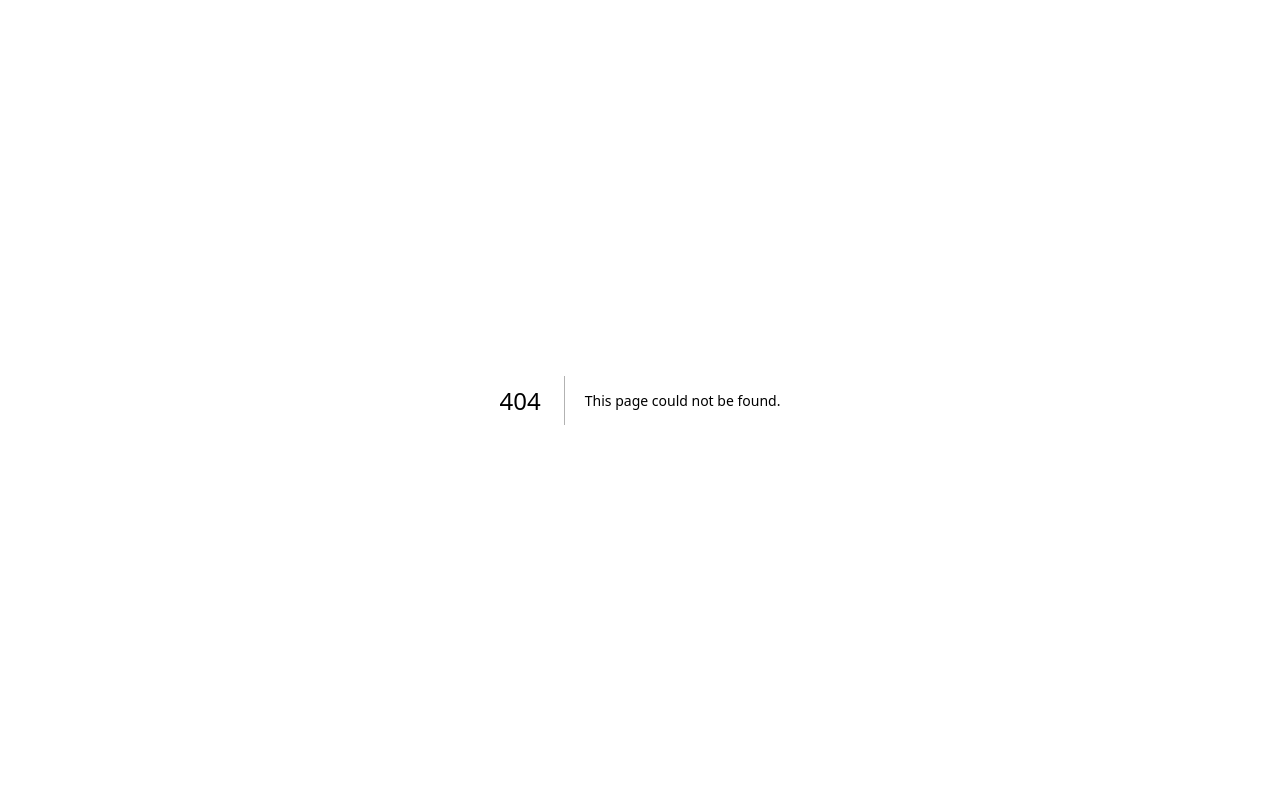
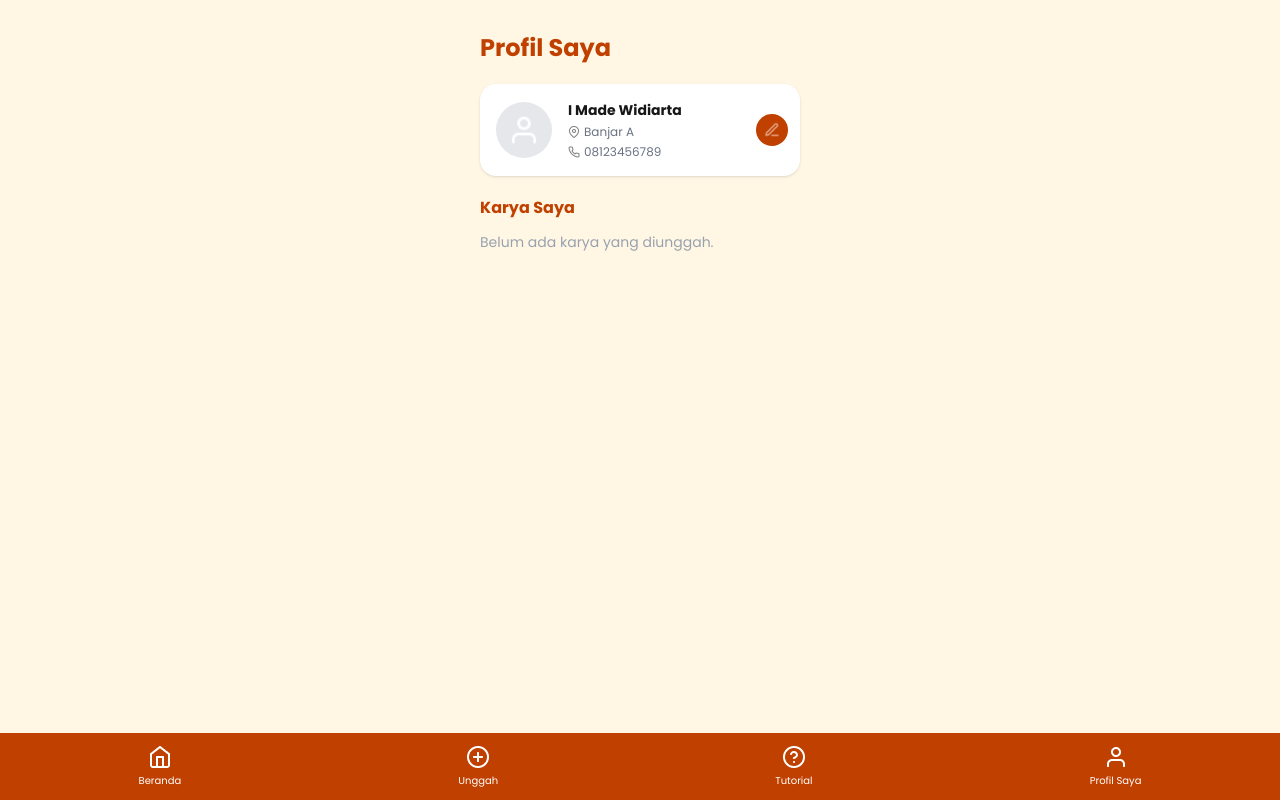
Before and after one commit to iqbalh17/OTI-Internship-Kel4, a Next.js app in the folder frontend/: page /profil in a window 1280 px wide. Before the commit this address had no page. Built offline with nearby package versions, Linux system fonts and the light colour scheme.

Commit message:
feat: profile

```diff
--- /dev/null
+++ b/frontend/src/app/profil/page.tsx
@@ -0,0 +1,186 @@
+'use client'
+
+import { useState, useEffect, useRef } from 'react'
+import { Poppins } from 'next/font/google'
+import Image from 'next/image'
+import Link from 'next/link'
+
+const poppins = Poppins({
+  subsets: ['latin'],
+  weight: ['400', '500', '700'],
+})
+
+export default function Profil() {
+  const fileRef = useRef<HTMLInputElement>(null)
+  const [fotoProfil, setFotoProfil] = useState<string | null>(null)
+  const [nama, setNama] = useState('I Made Widiarta')
+  const [banjar, setBanjar] = useState('Banjar A')
+  const [noHp, setNoHp] = useState('08123456789')
+  const [editMode, setEditMode] = useState(false)
+  const [karyaSaya, setKaryaSaya] = useState<any[]>([])
+
+  useEffect(() => {
+    const profil = localStorage.getItem('profil')
+    if (profil) {
+      const data = JSON.parse(profil)
+      setNama(data.nama || 'I Made Widiarta')
+      setBanjar(data.banjar || 'Banjar A')
+      setNoHp(data.noHp || '08123456789')
+      setFotoProfil(data.foto || null)
+    }
+
+    const produk = localStorage.getItem('produk')
+    if (produk) {
+      const all = JSON.parse(produk)
+      setKaryaSaya(all.filter((p: any) => p.oleh === 'Saya'))
+    }
+  }, [])
+
+  const handleFoto = (e: React.ChangeEvent<HTMLInputElement>) => {
+    const file = e.target.files?.[0]
+    if (file) {
+      const url = URL.createObjectURL(file)
+      setFotoProfil(url)
+    }
+  }
+
+  const handleSimpan = () => {
+    localStorage.setItem('profil', JSON.stringify({ nama, banjar, noHp, foto: fotoProfil }))
+    setEditMode(false)
+  }
+
+  return (
+    <div className="min-h-screen bg-[#FFF7E4] flex justify-center">
+      <div className={poppins.className + " w-[360px] min-h-screen flex flex-col pt-8 pb-24 px-5 gap-5"}>
+
+        <h1 className="text-2xl font-bold text-[#C04000]">Profil Saya</h1>
+
+        {/* Card Profil */}
+        <div className="bg-white rounded-2xl px-4 py-4 flex items-center gap-4 relative shadow-sm">
+
+          {/* Foto Profil */}
+          <div
+            className="w-14 h-14 rounded-full bg-gray-200 overflow-hidden shrink-0 cursor-pointer relative"
+            onClick={() => editMode && fileRef.current?.click()}
+          >
+            {fotoProfil ? (
+              <Image src={fotoProfil} alt="profil" fill className="object-cover" />
+            ) : (
+              <div className="w-full h-full flex items-center justify-center">
+                <Image src="/profile.webp" alt="profil" width={32} height={32} />
+              </div>
+            )}
+          </div>
+          <input ref={fileRef} type="file" accept="image/*" onChange={handleFoto} className="hidden" />
+
+          {/* Info */}
+          <div className="flex flex-col gap-1 flex-1">
+            {editMode ? (
+              <>
+                <input
+                  value={nama}
+                  onChange={e => setNama(e.target.value)}
+                  className="text-sm font-bold outline-none border-b border-gray-300 w-full"
+                />
+                <input
+                  value={banjar}
+                  onChange={e => setBanjar(e.target.value)}
+                  className="text-xs outline-none border-b border-gray-300 w-full text-gray-500"
+                />
+                <input
+                  value={noHp}
+                  onChange={e => setNoHp(e.target.value)}
+                  className="text-xs outline-none border-b border-gray-300 w-full text-gray-500"
+                />
+              </>
+            ) : (
+              <>
+                <p className="text-sm font-bold">{nama}</p>
+                <div className="flex items-center gap-1">
+                  <Image src="/map.webp" alt="map" width={12} height={12} />
+                  <p className="text-xs text-gray-500">{banjar}</p>
+                </div>
+                <div className="flex items-center gap-1">
+                  <Image src="/phone.webp" alt="phone" width={12} height={12} />
+                  <p className="text-xs text-gray-500">{noHp}</p>
+                </div>
+              </>
+            )}
+          </div>
+
+          {/* Tombol Edit / Simpan */}
+          {editMode ? (
+            <button
+              onClick={handleSimpan}
+              className="absolute top-3 right-3 bg-[#C04000] text-white text-xs px-3 py-1 rounded-full"
+            >
+              Simpan
+            </button>
+          ) : (
+            <button
+              onClick={() => setEditMode(true)}
+              className="absolute right-3 top-1/2 -translate-y-1/2 w-8 h-8 bg-[#C04000] rounded-full flex items-center justify-center"
+            >
+              <Image src="/pencil.webp" alt="edit" width={16} height={16} className="brightness-0 invert" />
+            </button>
+          )}
+        </div>
+
+        {/* Karya Saya */}
+        <div>
+          <h2 className="text-base font-bold text-[#C04000] mb-3">Karya Saya</h2>
+          {karyaSaya.length === 0 ? (
+            <p className="text-sm text-gray-400">Belum ada karya yang diunggah.</p>
+          ) : (
+            <div className="grid grid-cols-2 gap-3">
+              {karyaSaya.map(item => (
+                <Link href={"/beranda/" + item.id} key={item.id}>
+                  <div className="bg-white rounded-2xl overflow-hidden shadow-xl cursor-pointer active:scale-95 transition-transform">
+                    <Image
+                      src={item.img}
+                      alt={item.nama}
+                      width={180}
+                      height={160}
+                      className="w-full h-40 object-cover"
+                    />
+                    <div className="p-3 flex flex-col gap-1">
+                      <p className="text-[10px] font-bold text-[#C04000]">{item.kategori}</p>
+                      <p className="text-sm font-bold">{item.nama}</p>
+                      <p className="text-xs text-[#C04000]">oleh {item.oleh}</p>
+                      <div className="flex items-center gap-1 mt-1 bg-[#FFF0E8] rounded-full px-2 py-1 w-fit border border-[#C04000CC]">
+                        <Image src="/red-map.webp" alt="map" width={12} height={12} />
+                        <p className="text-[10px] text-[#C04000]">{item.banjar}</p>
+                      </div>
+                    </div>
+                  </div>
+                </Link>
+              ))}
+            </div>
+          )}
+        </div>
+
+      </div>
+
+      {/* Bottom Navbar */}
+      <div className="fixed bottom-0 left-0 right-0 bg-[#C04000] flex justify-around items-center py-3">
+        <Link href="/beranda" className="flex flex-col items-center gap-1">
+          <Image src="/home.webp" alt="home" width={24} height={24} />
+          <p className="text-white text-[10px]">Beranda</p>
+        </Link>
+        <Link href="/unggah" className="flex flex-col items-center gap-1">
+          <Image src="/upload.webp" alt="unggah" width={24} height={24} />
+          <p className="text-white text-[10px]">Unggah</p>
+        </Link>
+        <Link href="/beranda" className="flex flex-col items-center gap-1">
+          <Image src="/tutorial.webp" alt="tutorial" width={24} height={24} />
+          <p className="text-white text-[10px]">Tutorial</p>
+        </Link>
+        <Link href="/profil" className="flex flex-col items-center gap-1">
+          <Image src="/profile.webp" alt="profil" width={24} height={24} />
+          <p className="text-white text-[10px]">Profil Saya</p>
+        </Link>
+      </div>
+
+    </div>
+  )
+}
```
